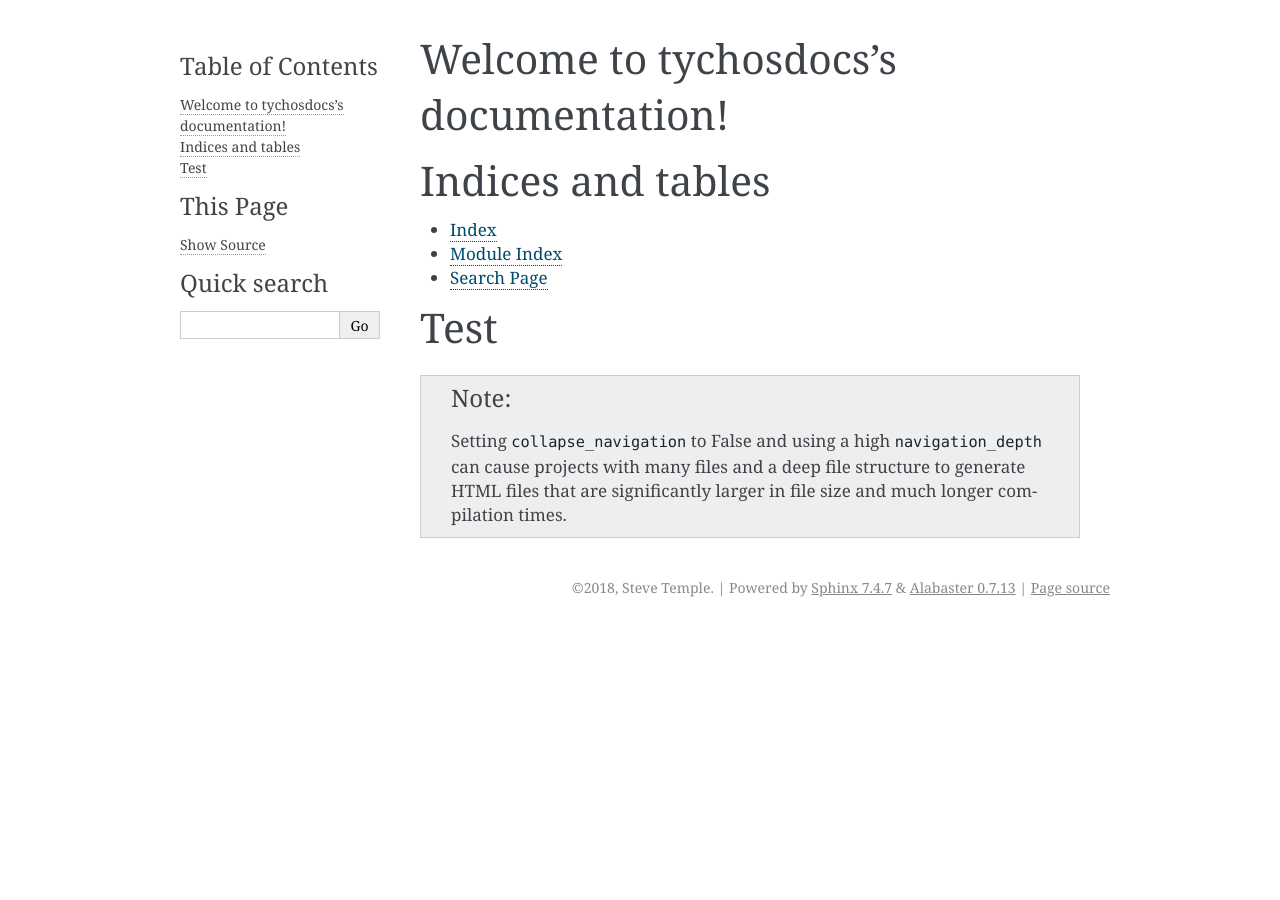
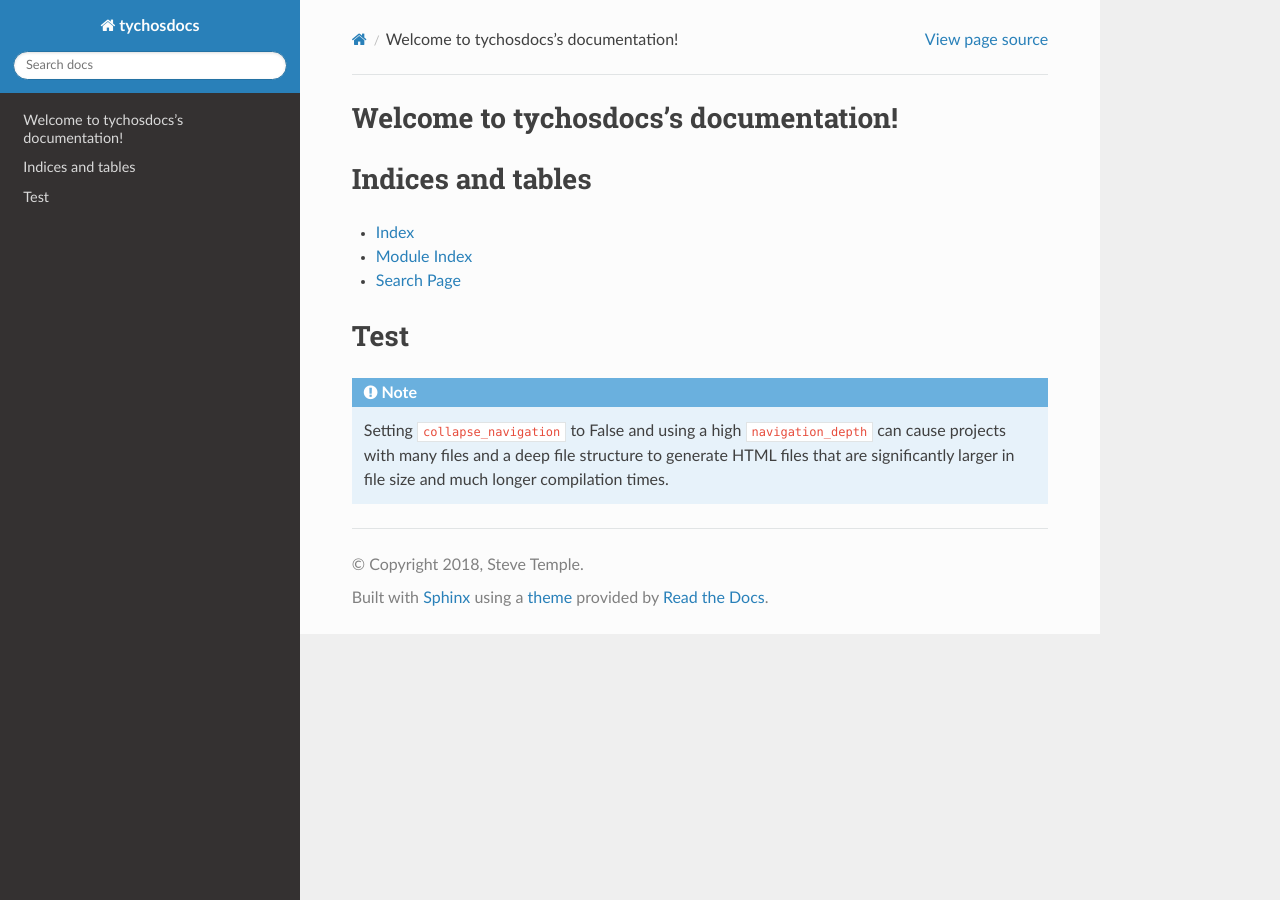
Before and after one commit to stemple/readthedocs_example, a Sphinx documentation site: the page built from docs/source/index.rst, in a window 1280 px wide. Built offline with Sphinx 7.4.7 and the Read the Docs theme 2.0.0, drawn with Linux system fonts in a browser that asks for light colours.

Commit message:
New theme.

```diff
--- a/docs/source/conf.py
+++ b/docs/source/conf.py
@@ -76,8 +76,8 @@ pygments_style = 'sphinx'
 # The theme to use for HTML and HTML Help pages.  See the documentation for
 # a list of builtin themes.
 #
-html_theme = 'alabaster'
-#html_theme = "sphinx_rtd_theme"
+#html_theme = 'alabaster'
+html_theme = "sphinx_rtd_theme"
 #html_theme_path = ["_themes", ]
 
 # Theme options are theme-specific and customize the look and feel of a theme
```
